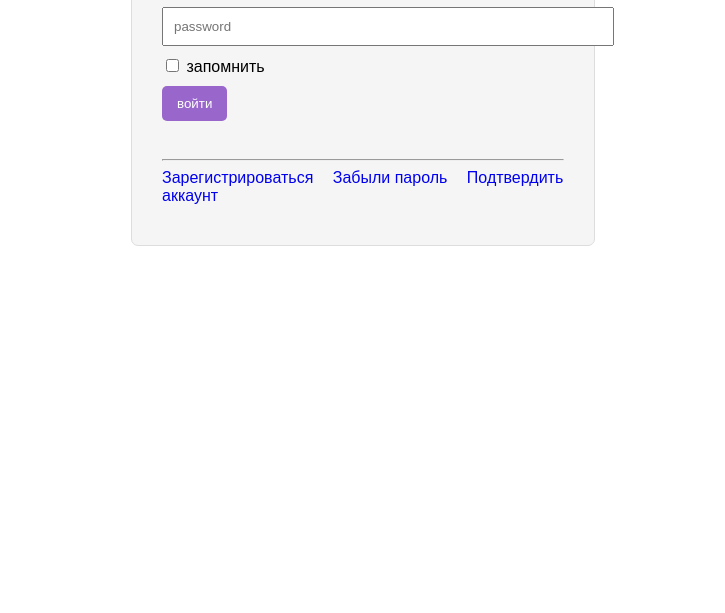
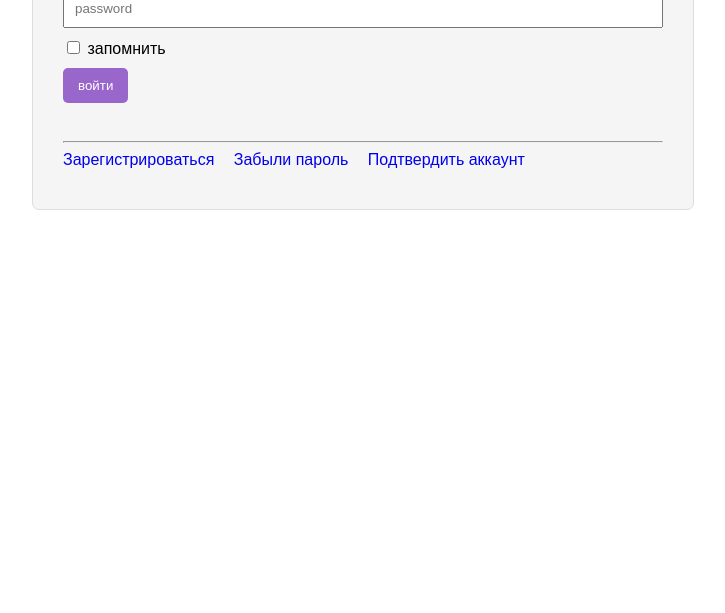
Before and after one commit to maryanimka/fullstack2025, a plain HTML site: page login.html in a window 1280 px wide. Shown: the part 187-800 px from the top of the page, without its empty margins (277-1002 px from the left). Drawn offline with Linux system fonts and the light colour scheme.

Commit message:
исправлена ширина серого блока

```diff
--- a/style.css
+++ b/style.css
@@ -1,12 +1,15 @@
 body {
   font-family: arial, sans-serif;
-  padding: 60px 400px 40px;
+  margin: 0;
 }
 .wrap {
   border: 1px solid #ddd;
   border-radius: 7px;
   background-color: #f5f5f5;
   padding: 10px 30px 40px;
+  width: 80%;
+  max-width: 600px;
+  margin: 50px auto;
 }
 input {
   padding: 10px;
```
